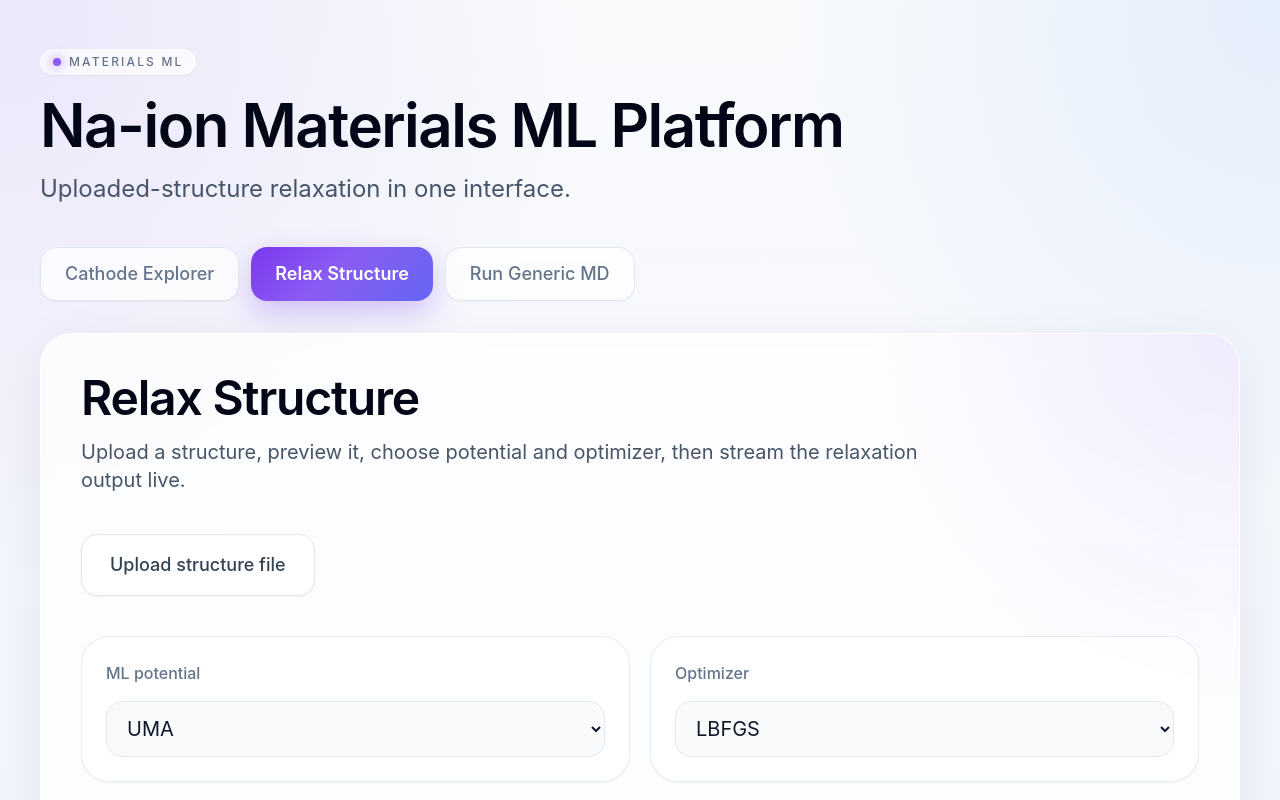
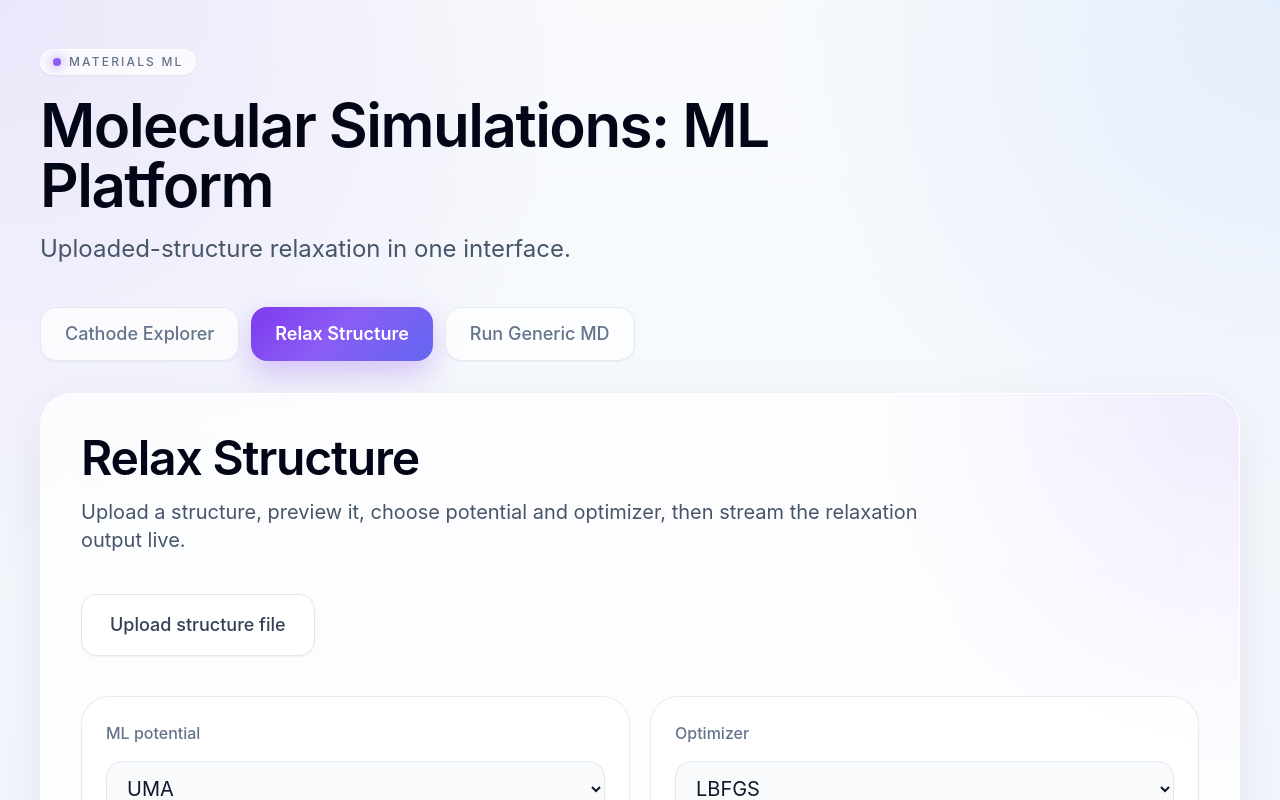
Before and after one commit to mt-uv/test1, a Next.js app in the folder frontend/: page / in a window 1280 px wide. Shown: the top 800 px of the page. Built offline with nearby package versions, Linux system fonts and the light colour scheme; no server answers.

Commit message:
Update header text for ML platform

```diff
--- a/frontend/app/page.tsx
+++ b/frontend/app/page.tsx
@@ -111,7 +111,7 @@ export default function Page() {
           </div>
 
           <h1 className="mt-5 max-w-4xl text-5xl font-semibold tracking-tight text-slate-950 md:text-6xl">
-            Na-ion Materials ML Platform
+            Molecular Simulations: ML Platform
           </h1>
 
           <p className="mt-4 max-w-2xl text-lg leading-8 text-slate-600 md:text-2xl md:leading-9">
```
